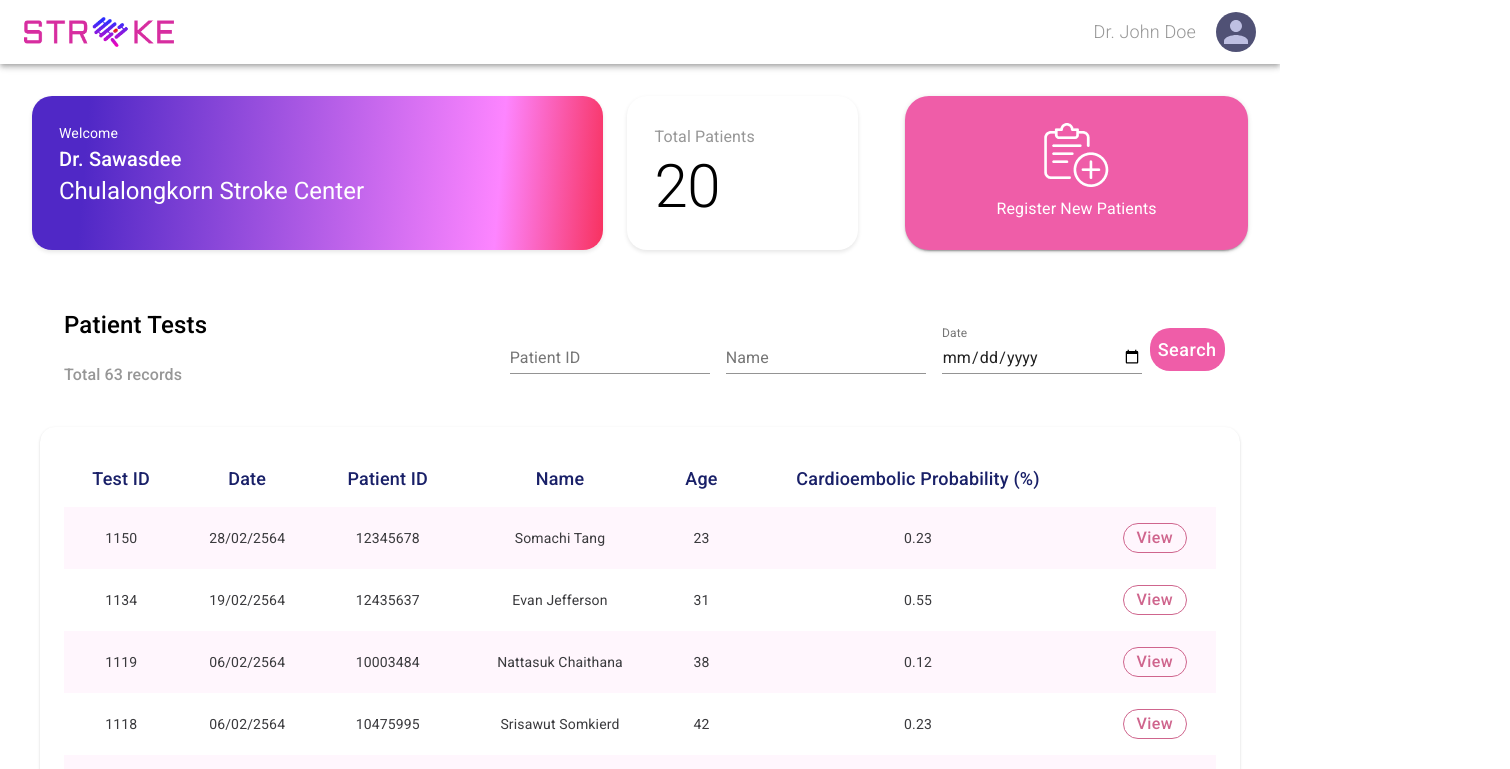
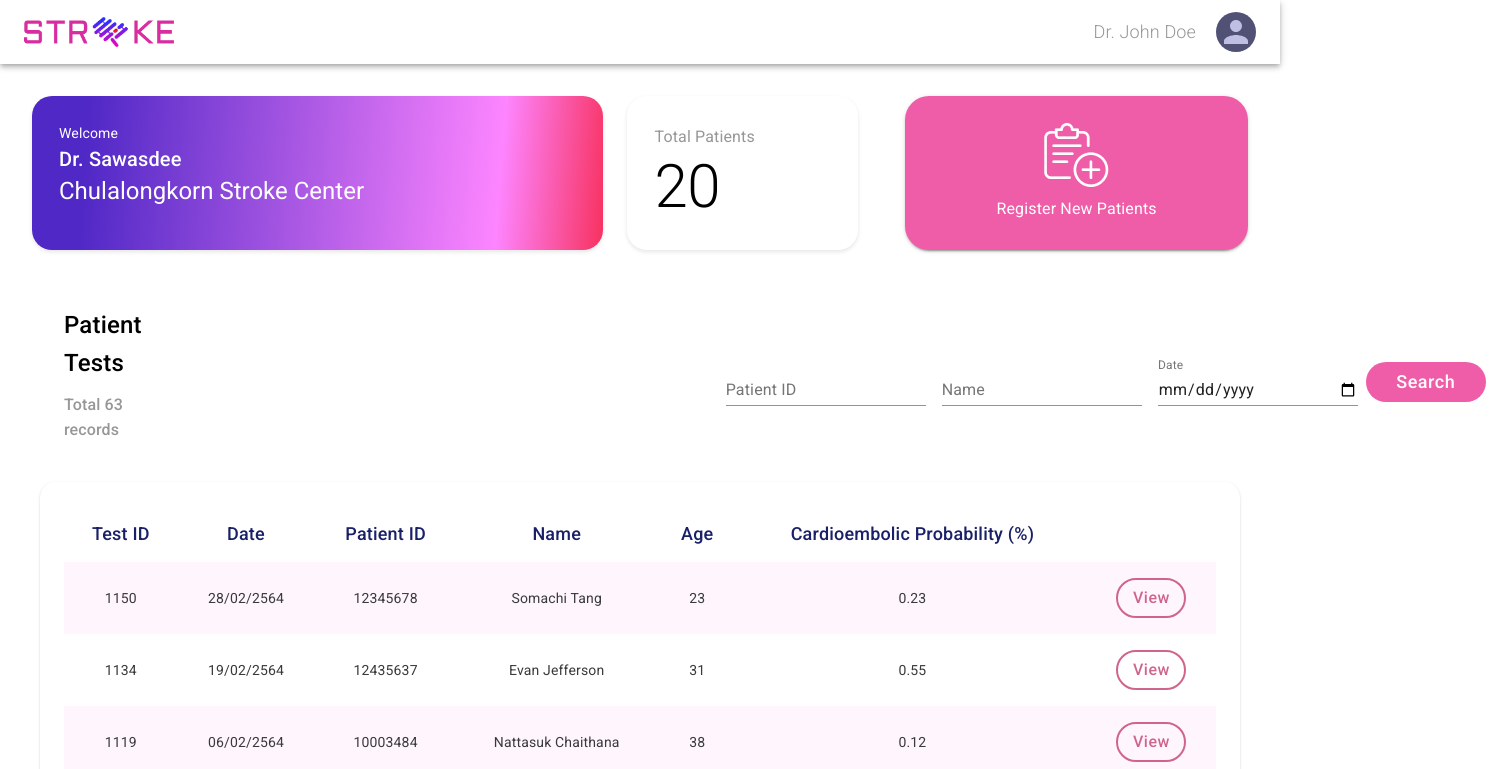
Before and after one commit to cu-devclub/app4stroke_front, a React (Create React App) app: page /home in a window 1280 px wide. Shown: the top 769 px of the page, 1510 px wide, since content can reach past the window. Built offline with nearby package versions, Linux system fonts and the light colour scheme.

Commit message:
Edit buttonView & buttonSearch

```diff
--- a/src/Pages/home/Components/SearchTable.tsx
+++ b/src/Pages/home/Components/SearchTable.tsx
@@ -23,8 +23,8 @@ const useStyles = makeStyles((theme) => ({
     },
   },
   search: {
-    marginLeft: "20%",
-    marginTop: "2.5%",
+    marginLeft: theme.spacing(66),
+    marginTop: theme.spacing(5),
     "& .MuiTextField-root": {
       margin: theme.spacing(1),
       width: "200px",
@@ -37,6 +37,8 @@ const useStyles = makeStyles((theme) => ({
     textTransform: "none",
     borderRadius: "20px",
     fontSize: "18px",
+    width: "120px",
+    height: "40px",
   },
 }));
 
--- a/src/Pages/home/Containers/HomeContainer.tsx
+++ b/src/Pages/home/Containers/HomeContainer.tsx
@@ -20,11 +20,12 @@ const useStyles = makeStyles((theme) => ({
   buttonView: {
     backgroundColor: "transparent",
     color: "#CF658D",
-    border: "1.5px solid #CF658D",
+    border: "2.5px solid #CF658D",
     textTransform: "none",
     borderRadius: "20px",
     fontSize: "16px",
-    height: "30px",
+    height: "40px",
+    width: "70px",
   },
   root: {
     "&:nth-of-type(odd)": {
```
